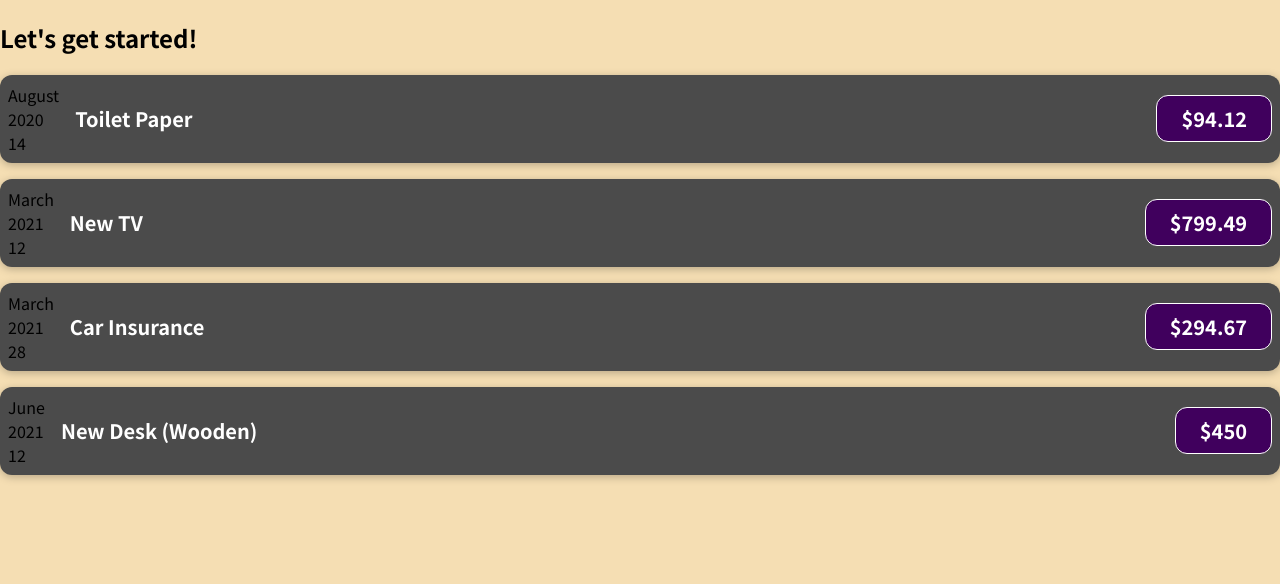
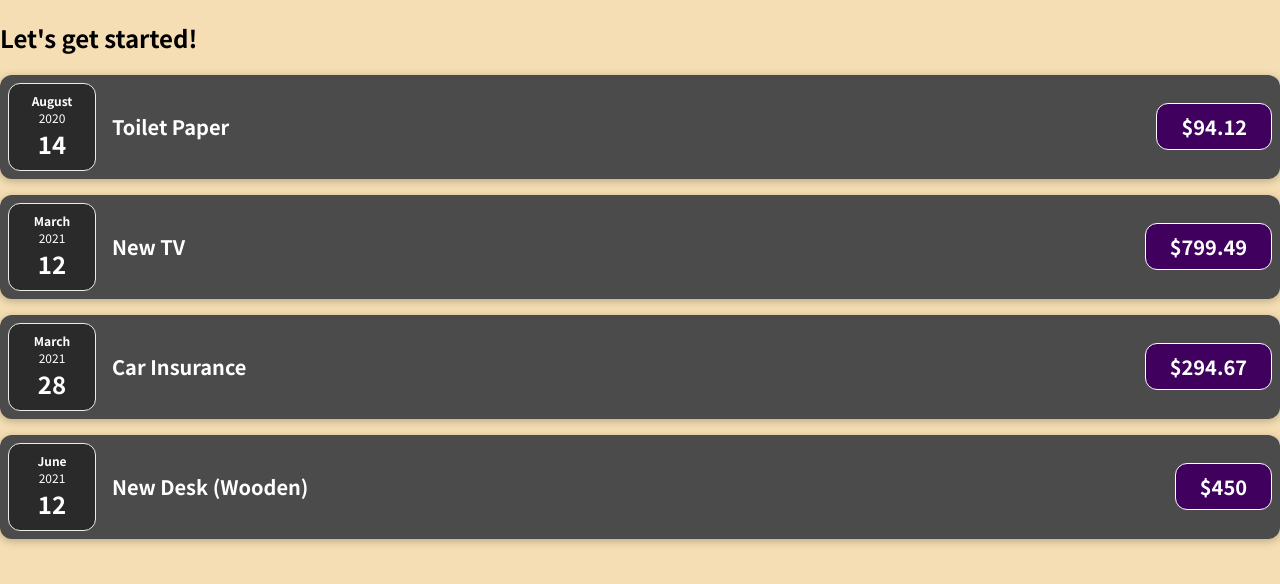
Before and after one commit to AgnesChang0227/react-session3-4, a JavaScript app: page / in a window 1280 px wide. Shown: the top 584 px of the page. Built offline with nearby package versions, Linux system fonts and the light colour scheme.

Commit message:
將日期拆成component，並傳送props過去；另外create一個ExpenseDate.css 設置style

```diff
--- /dev/null
+++ b/src/components/ExpenseDate.css
@@ -0,0 +1,26 @@
+.expense-date {
+    display: flex;
+    flex-direction: column;
+    width: 5.5rem;
+    height: 5.5rem;
+    border: 1px solid #ececec;
+    background-color: #2a2a2a;
+    color: white;
+    border-radius: 12px;
+    align-items: center;
+    justify-content: center;
+}
+
+.expense-date__month {
+    font-size: 0.75rem;
+    font-weight: bold;
+}
+
+.expense-date__year {
+    font-size: 0.75rem;
+}
+
+.expense-date__day {
+    font-size: 1.5rem;
+    font-weight: bold;
+}
--- /dev/null
+++ b/src/components/ExpenseDate.js
@@ -0,0 +1,17 @@
+import "./ExpenseDate.css";//import css
+
+const ExpenseDate=(props)=>{
+    const month = props.date.toLocaleString('en-US',{month:"long"});
+    const day = props.date.toLocaleString('en-US',{day:"2-digit"});
+    const year = props.date.getFullYear();
+
+    return(
+        <div className="expense-date">
+            <div className="expense-date__month">{month}</div>
+            <div className="expense-date__year">{year}</div>
+            <div className="expense-date__day">{day}</div>
+        </div>
+    )
+}
+
+export default ExpenseDate;
--- a/src/components/ExpenseItem.js
+++ b/src/components/ExpenseItem.js
@@ -1,18 +1,12 @@
 import "./ExpenseItem.css";//import css
+import ExpenseDate from "./ExpenseDate";//import separate component
 
 //app.js 會傳送一個object過來 => props
 const ExpenseItem = (props) => {
-    const month = props.date.toLocaleString('en-US',{month:"long"});
-    const day = props.date.toLocaleString('en-US',{day:"2-digit"});
-    const year = props.date.getFullYear();
-
     return (
         <div className="expense-item">
-            <div>
-                <div>{month}</div>
-                <div>{year}</div>
-                <div>{day}</div>
-            </div>
+            {/*放入component*/}
+            <ExpenseDate date={props.date}/>
             <div className="expense-item__description">
                 <h2>{props.title}</h2>
                 <div className="expense-item__price">${props.amount}</div>
```
